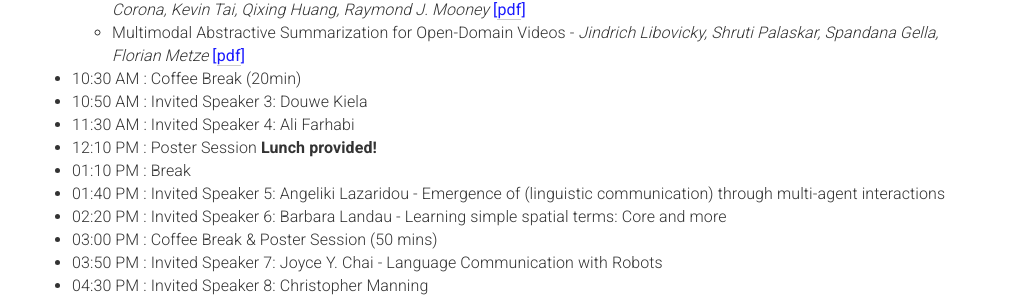
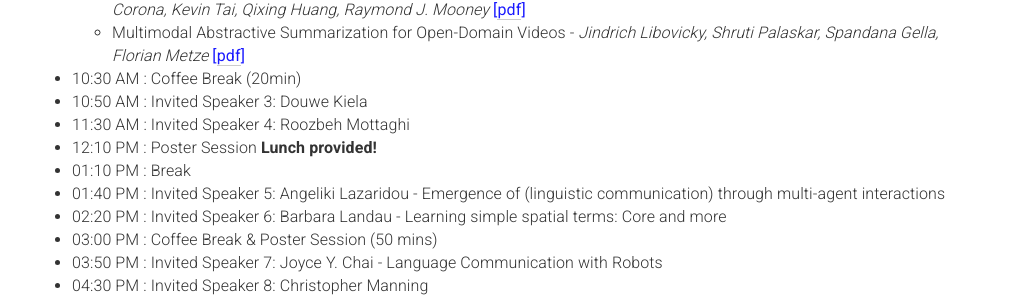
Before and after one commit to vigilworkshop/vigilworkshop.github.io, a Jekyll site: the page built from _pages/home.md, in a window 1280 px wide and 900 px high, scrolled down 2179 px. Shown: the part 145-445 px from the top of the window, without its empty margins (133-1146 px from the left). Built offline with Jekyll 4.4.1, drawn with Linux system fonts in a browser that asks for light colours.

Commit message:
Update schedule

```diff
--- a/_pages/home.md
+++ b/_pages/home.md
@@ -177,7 +177,7 @@ This workshop thus aims to gather people from various backgrounds - machine lear
       </li>
       <li>10:30 AM : Coffee Break (20min)                   </li>
       <li>10:50 AM : Invited Speaker 3: Douwe Kiela         </li>
-      <li>11:30 AM : Invited Speaker 4: Ali Farhabi         </li>
+      <li>11:30 AM : Invited Speaker 4: Roozbeh Mottaghi         </li>
       <li>12:10 PM : Poster Session <b>Lunch provided!</b> </li>
       <li>01:10 PM : Break                                  </li>
       <li>01:40 PM : Invited Speaker 5: Angeliki Lazaridou - Emergence of (linguistic communication) through multi-agent interactions </li>
```
